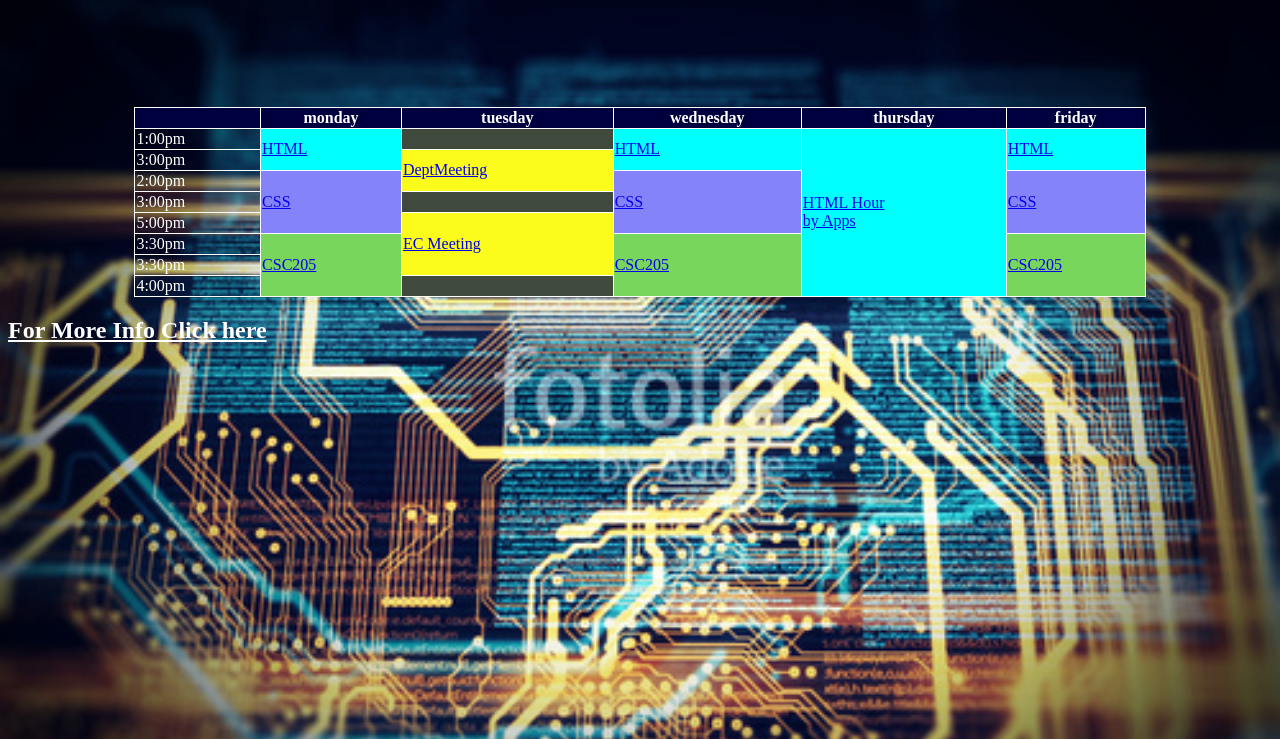
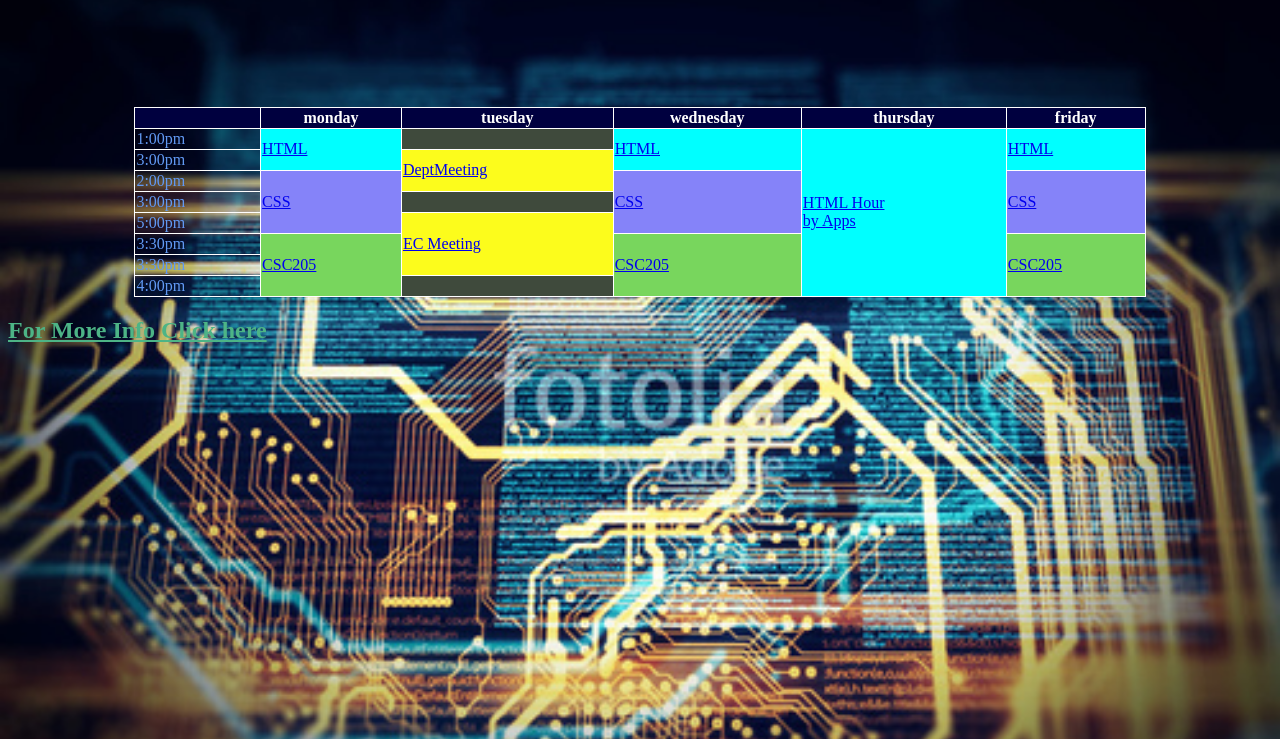
Before and after one commit to beshoy74saed/assignment_labes_1, a plain HTML site: page index.html in a window 1280 px wide. Shown: the part 61-800 px from the top of the page. Drawn offline with Linux system fonts and the light colour scheme.

Commit message:
Update index.html

```diff
--- a/index.html
+++ b/index.html
@@ -8,7 +8,7 @@
           border-collapse: collapse;}
          .bs  th:hover,td:hover{ background-color: #FF9EA7;}
       th{background-color: #00003F; color: white;}
-      td{ color: white}
+      td{ color: #6199F3}
       h1{ color: #D7C027}
    </style>
  <body style= "background-image:url('pic2.JPG'); background-size:cover; background-repeat:no-repeat;">
@@ -69,6 +69,6 @@
            <td  bgcolor ="#3F4A3C"></td>
    </tr>
   </table>
-  <h2>  <a style = " color:white;" href="table2.html">For More Info Click here </a><h2>
+  <h2>  <a style = " color:#4DB486;" href="table2.html">For More Info Click here </a><h2>
  </body>
 </html>
```
